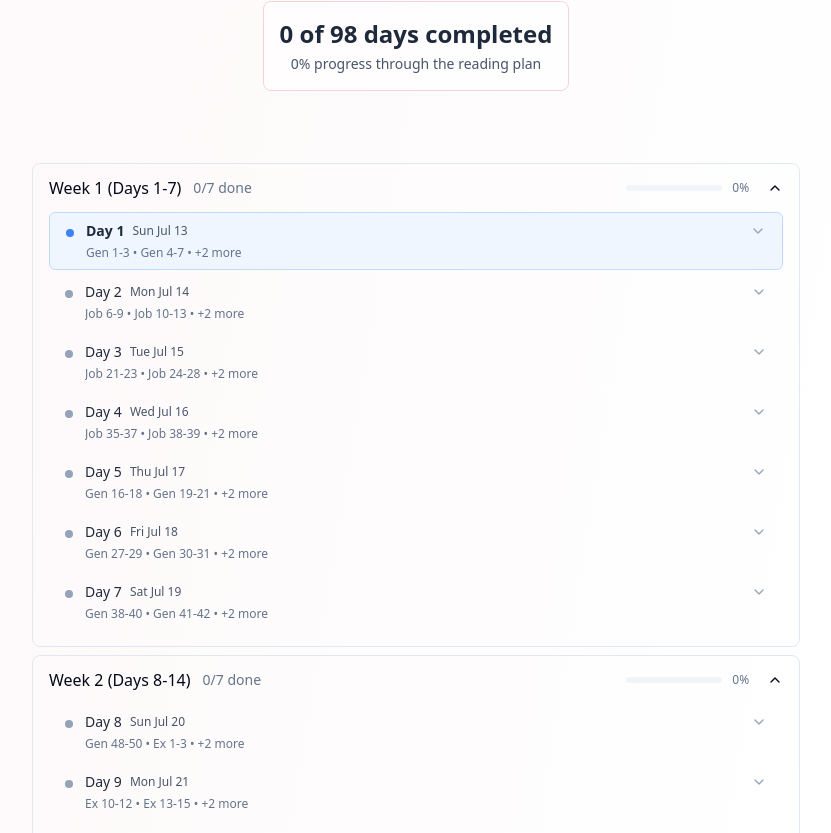
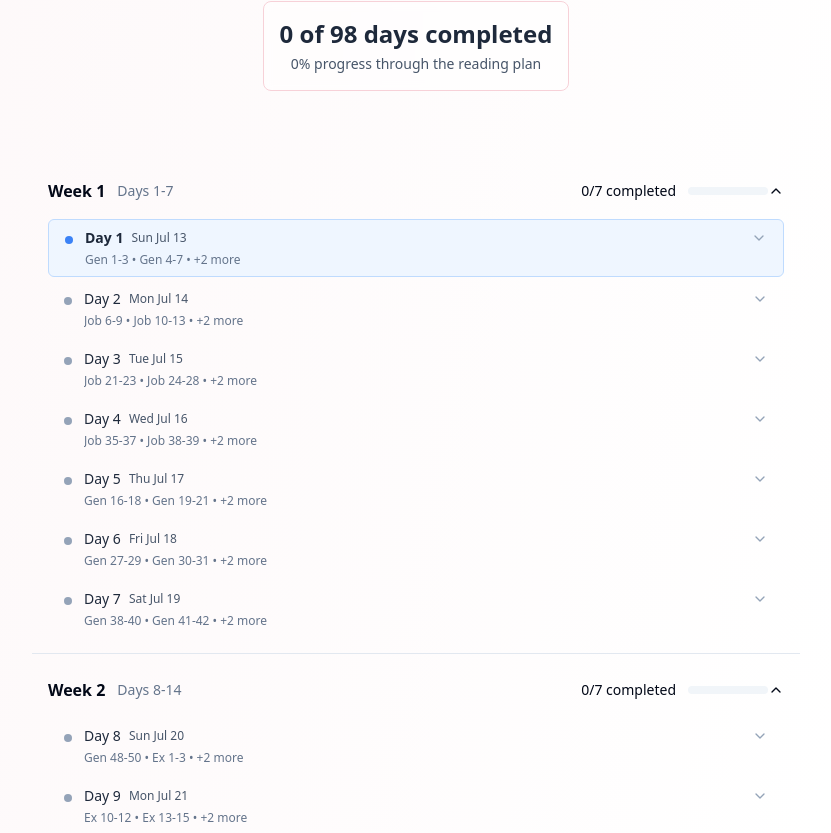
Before and after one commit to chritztopher/Bible, a React (Vite) app: page / in a window 1280 px wide. Shown: the part 627-1460 px from the top of the page, without its empty margins (224-1055 px from the left). Built offline with nearby package versions, Linux system fonts and the light colour scheme.

Commit message:
Fix TypeScript build errors for Vercel deployment: remove unused imports, exclude test files, add vitest types

```diff
--- a/src/components/CalendarPopover.tsx
+++ b/src/components/CalendarPopover.tsx
@@ -1,10 +1,9 @@
 import { useMemo, useState, useEffect, useRef } from 'react'
-import { startOfMonth, endOfMonth, eachDayOfInterval, format, isSameDay } from 'date-fns'
+import { startOfMonth, endOfMonth, eachDayOfInterval, format } from 'date-fns'
 import { cn } from '@/lib/utils'
 import { usePlan } from '@/hooks/usePlan'
 import { useProgress } from '@/hooks/useProgress'
 import { Popover, PopoverContent, PopoverTrigger } from '@/components/ui/popover'
-import { Button } from '@/components/ui/button'
 
 interface CalendarPopoverProps {
   trigger: React.ReactNode
--- a/src/components/ProgressRing.tsx
+++ b/src/components/ProgressRing.tsx
@@ -11,7 +11,6 @@ export function ProgressRing({ percent, className }: ProgressRingProps) {
   const size = 120
   const strokeWidth = 4
   const radius = (size - strokeWidth) / 2
-  const circumference = 2 * Math.PI * radius
 
   // Calculate segments for 98 days
   const totalSegments = 98
--- a/src/components/WeekTimeline/DayDisclosure.tsx
+++ b/src/components/WeekTimeline/DayDisclosure.tsx
@@ -1,5 +1,4 @@
 import { motion } from 'framer-motion'
-import { useEffect, useState } from 'react'
 import { useProgress } from '@/hooks/useProgress'
 import { Check } from 'lucide-react'
 import { cn } from '@/lib/utils'
--- a/src/components/WeekTimeline/DayRow.tsx
+++ b/src/components/WeekTimeline/DayRow.tsx
@@ -5,14 +5,13 @@ import { DayDisclosure } from './DayDisclosure'
 
 interface DayRowProps {
   dayKey: string
-  index: number
   isToday: boolean
   completed: boolean
   open: boolean
   onToggle: (key: string) => void
 }
 
-export function DayRow({ dayKey, index, isToday, completed, open, onToggle }: DayRowProps) {
+export function DayRow({ dayKey, isToday, completed, open, onToggle }: DayRowProps) {
   const { getReadingsForDay, getDayLabel, getFormattedDate } = usePlan()
 
   const readings = getReadingsForDay(dayKey)
--- a/src/components/WeekTimeline/WeekAccordion.tsx
+++ b/src/components/WeekTimeline/WeekAccordion.tsx
@@ -12,7 +12,7 @@ interface WeekAccordionProps {
 }
 
 export function WeekAccordion({ className, onDayClick }: WeekAccordionProps) {
-  const { isoKeys, todayKey, getDayLabel, getFormattedDate, getReadingsForDay } = usePlan()
+  const { isoKeys, todayKey } = usePlan()
   const { isDone } = useProgress()
   const timelineRef = useRef<HTMLDivElement>(null)
 
@@ -97,42 +97,29 @@ export function WeekAccordion({ className, onDayClick }: WeekAccordionProps) {
         className="space-y-2"
       >
         {weeks.map((week) => (
-          <AccordionItem
-            key={week.id}
-            value={week.id}
-            data-week={week.id}
-            className="border rounded-lg"
-          >
-            <AccordionTrigger
-              className={cn(
-                'px-4 py-3 hover:no-underline sticky top-16 z-10 bg-white/80 backdrop-blur dark:bg-slate-900/80 rounded-t-lg',
-                'lg:relative lg:top-0 lg:bg-transparent lg:backdrop-blur-none'
-              )}
-            >
-              <div className="flex items-center justify-between w-full mr-4">
+          <AccordionItem key={week.id} value={week.id} data-week={week.id}>
+            <AccordionTrigger className="hover:no-underline px-4">
+              <div className="flex items-center justify-between w-full">
                 <div className="flex items-center space-x-3">
-                  <span className="font-medium">
-                    Week {week.number} (Days {week.startDay}-{week.endDay})
-                  </span>
+                  <span className="font-semibold">Week {week.number}</span>
                   <span className="text-sm text-muted-foreground">
-                    {week.completedDays}/{week.totalDays} done
+                    Days {week.startDay}-{week.endDay}
                   </span>
                 </div>
-                <div className="flex items-center space-x-2">
+                <div className="flex items-center space-x-3">
+                  <span className="text-sm font-medium">
+                    {week.completedDays}/{week.totalDays} completed
+                  </span>
                   <Progress
                     value={week.completionPercentage}
-                    className="w-24 h-1.5"
+                    className="w-20 h-2"
                   />
-                  <span className="text-xs text-muted-foreground min-w-[3ch]">
-                    {Math.round(week.completionPercentage)}%
-                  </span>
                 </div>
               </div>
             </AccordionTrigger>
             <AccordionContent className="px-4 pb-4">
               <ul className="space-y-1">
-                {week.keys.map((dateKey, index) => {
-                  const dayIndex = isoKeys.indexOf(dateKey)
+                {week.keys.map((dateKey) => {
                   const isToday = dateKey === todayKey
                   const completed = isDone(dateKey)
                   const open = openDayKeys[week.id] === dateKey
@@ -141,7 +128,6 @@ export function WeekAccordion({ className, onDayClick }: WeekAccordionProps) {
                     <DayRow
                       key={dateKey}
                       dayKey={dateKey}
-                      index={dayIndex}
                       isToday={isToday}
                       completed={completed}
                       open={open}
--- a/src/pages/Home.tsx
+++ b/src/pages/Home.tsx
@@ -1,4 +1,4 @@
-import { useState, useRef, useEffect } from 'react'
+import { useState, useRef } from 'react'
 import { Calendar } from 'lucide-react'
 import { usePlan } from '@/hooks/usePlan'
 import { useProgress } from '@/hooks/useProgress'
@@ -10,9 +10,8 @@ import { CalendarPopover } from '@/components/CalendarPopover'
 import { Button } from '@/components/ui/button'
 
 export default function Home() {
-  const { totalDays, todayKey } = usePlan()
+  const { totalDays } = usePlan()
   const { getCompletionPercentage, completedCount } = useProgress()
-  const [showCalendar, setShowCalendar] = useState(false)
   const [selectedDate, setSelectedDate] = useState<string | null>(null)
   const timelineRef = useRef<HTMLDivElement>(null)
 
@@ -28,7 +27,6 @@ export default function Home() {
         weekElement.scrollIntoView({ behavior: 'smooth', block: 'start' })
       }
     }
-    setShowCalendar(false)
 
     // Scroll to the top to show the daily card with the selected date
     window.scrollTo({ top: 0, behavior: 'smooth' })
@@ -74,7 +72,7 @@ export default function Home() {
         <div className="w-full max-w-md lg:max-w-lg xl:max-w-xl">
           <DailyCard
             className="w-full"
-            onCalendarClick={() => setShowCalendar(true)}
+            onCalendarClick={() => {}}
             selectedDate={selectedDate || undefined}
           />
         </div>
```
Also changed, not shown: tsconfig.json (+6 -2 lines), 1 other file (tests, documents, lock files or other folders).
